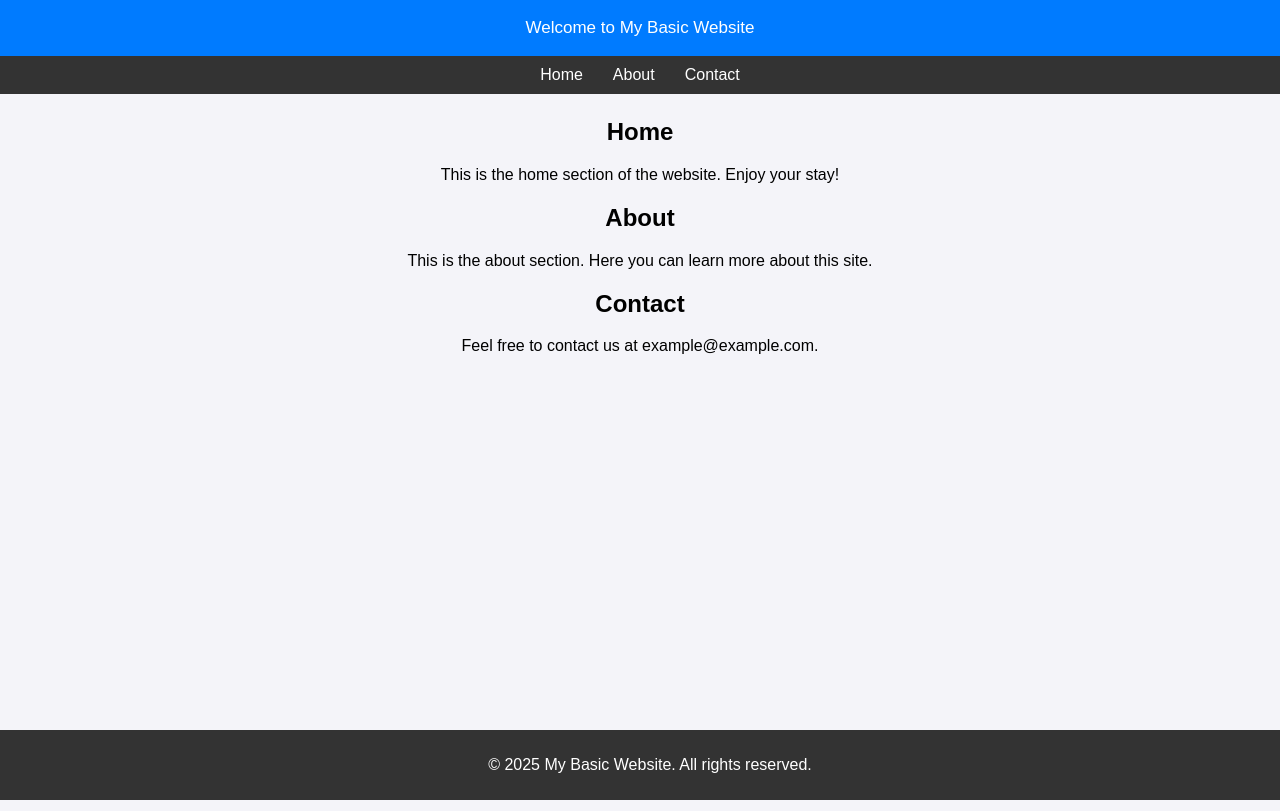
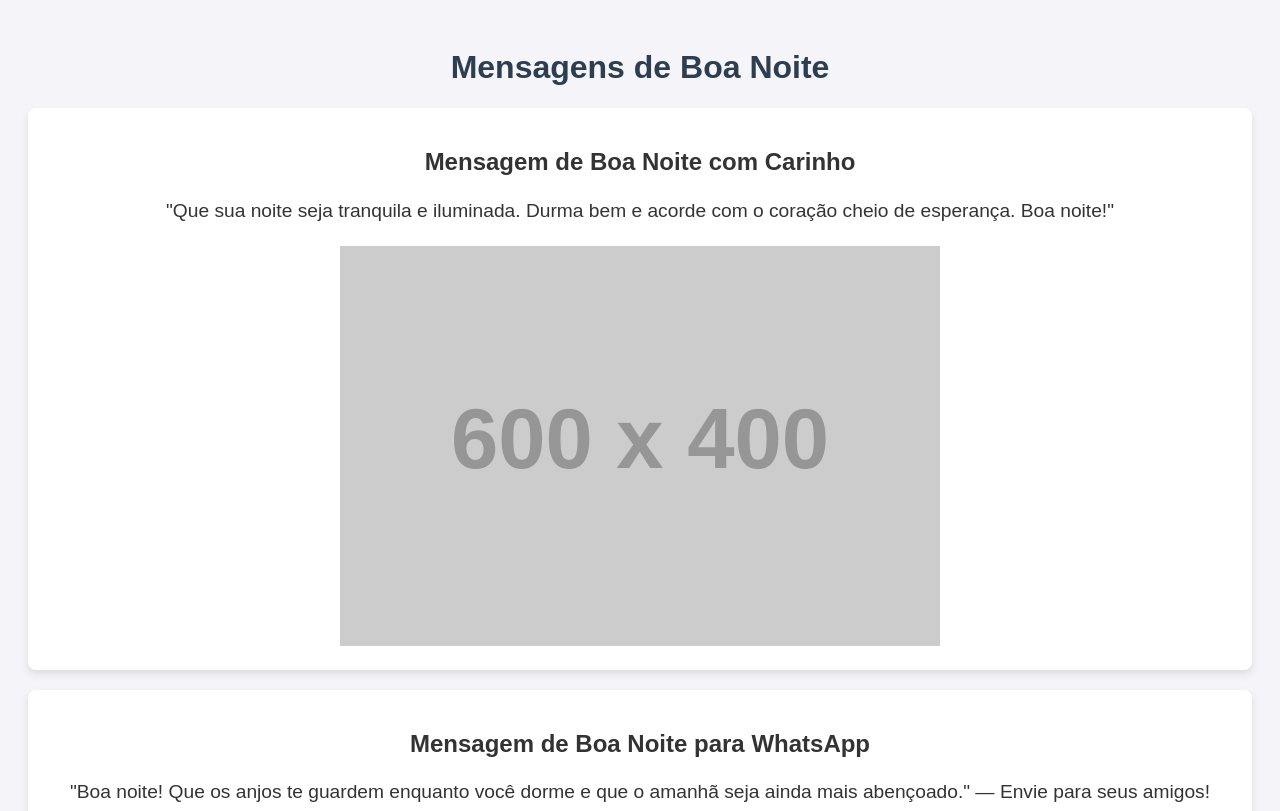
Before and after one commit to boanoitebr/mensagem-de-boa-noite, a plain HTML site: page index.html in a window 1280 px wide. Shown: the top 811 px of the page. Drawn offline with Linux system fonts and the light colour scheme; placeholder pictures from the web are drawn by us.

Commit message:
Update index.html

```diff
--- a/index.html
+++ b/index.html
@@ -1,84 +1,93 @@
-<!DOCTYPE html>
-<html lang="en">
+ <!DOCTYPE html>
+<html lang="pt-BR">
 <head>
     <meta charset="UTF-8">
     <meta name="viewport" content="width=device-width, initial-scale=1.0">
-    <title>Basic HTML Website</title>
+    <title>Mensagem de Boa Noite</title>
     <style>
         body {
             font-family: Arial, sans-serif;
-            margin: 0;
-            padding: 0;
-            background-color: #f4f4f9 ;
+            background-color: #f4f4f9;
+            color: #333;
+            text-align: center;
+            padding: 20px;
         }
-        header {
-            background: #007BFF;
-            color: white;
-            padding: 1px 0px;
-            text-align: center;
-            font-size: 17px;
-
-
-
-
+        h1 {
+            color: #2c3e50;
         }
-        nav {
-            background: #333;
-            color: white;
-            display: flex;
-            justify-content: center;
-            padding: 10px;
+        .message-container {
+            background-color: #ffffff;
+            padding: 20px;
+            border-radius: 8px;
+            box-shadow: 0 4px 8px rgba(0, 0, 0, 0.1);
+            margin-top: 20px;
         }
-        nav a {
-            color: white;
-            margin: 0 15px;
-            text-decoration: none;
+        .message {
+            font-size: 1.2em;
+            line-height: 1.6;
         }
-        nav a:hover {
-            text-decoration: underline;
+        .message img {
+            width: 100%;
+            max-width: 400px;
+            border-radius: 8px;
+            margin-top: 20px;
         }
-        main {
-
-            padding: 4px 20px;
-            text-align: center;
-        }
-        footer {
-            background: #333;
-            color: white;
-            text-align: center;
-            padding: 10px;
-            position: fixed;
-            width: 100%;
-            bottom: 0;
+        .footer {
+            margin-top: 40px;
+            font-size: 0.9em;
+            color: #7f8c8d;
         }
     </style>
 </head>
 <body>
-    <header > <p>Welcome to My Basic Website </p>
+    <h1>Mensagens de Boa Noite</h1>
 
+    <!-- Message with Love -->
+    <div class="message-container">
+        <h2>Mensagem de Boa Noite com Carinho</h2>
+        <p class="message">"Que sua noite seja tranquila e iluminada. Durma bem e acorde com o coração cheio de esperança. Boa noite!"</p>
+        <img src="https://via.placeholder.com/600x400/8e44ad/ffffff?text=Boa+Noite+Com+Carinho" alt="Mensagem de Boa Noite com Carinho">
+    </div>
 
-    </header>
-    <nav>
-        <a href="#home">Home</a>
-        <a href="#about">About</a>
-        <a href="#contact">Contact</a>
-    </nav>
-    <main>
-        <section id="home">
-            <h2>Home</h2>
-            <p>This is the home section of the website. Enjoy your stay!</p>
-        </section>
-        <section id="about">
-            <h2>About</h2>
-            <p>This is the about section. Here you can learn more about this site.</p>
-        </section>
-        <section id="contact">
-            <h2>Contact</h2>
-            <p>Feel free to contact us at example@example.com.</p>
-        </section>
-    </main>
-    <footer>
-        <p>&copy; 2025 My Basic Website. All rights reserved.</p>
-    </footer>
+    <!-- Message for WhatsApp -->
+    <div class="message-container">
+        <h2>Mensagem de Boa Noite para WhatsApp</h2>
+        <p class="message">"Boa noite! Que os anjos te guardem enquanto você dorme e que o amanhã seja ainda mais abençoado." — Envie para seus amigos!</p>
+        <img src="https://via.placeholder.com/600x400/2c3e50/ffffff?text=Boa+Noite+para+WhatsApp" alt="Mensagem de Boa Noite para WhatsApp">
+    </div>
+
+    <!-- Message with God -->
+    <div class="message-container">
+        <h2>Mensagem de Boa Noite com Deus</h2>
+        <p class="message">"Que Deus abençoe a sua noite e traga muita paz para o seu coração. Boa noite com Deus!"</p>
+        <img src="https://via.placeholder.com/600x400/3498db/ffffff?text=Boa+Noite+Com+Deus" alt="Mensagem de Boa Noite com Deus">
+    </div>
+
+    <!-- Message with Wisdom -->
+    <div class="message-container">
+        <h2>Mensagem de Boa Noite com Sabedoria</h2>
+        <p class="message">"A noite é o tempo para renovar suas energias e refletir sobre tudo que aconteceu. Dormir é um convite ao crescimento. Boa noite!"</p>
+        <img src="https://via.placeholder.com/600x400/1abc9c/ffffff?text=Boa+Noite+Com+Sabedoria" alt="Mensagem de Boa Noite com Sabedoria">
+    </div>
+
+    <!-- Message with Different Tone -->
+    <div class="message-container">
+        <h2>Mensagem de Boa Noite Diferente</h2>
+        <p class="message">"Mesmo nas noites mais escuras, lembre-se que as estrelas sempre brilham. Boa noite e que a luz da sua fé te guie!"</p>
+        <img src="https://via.placeholder.com/600x400/e74c3c/ffffff?text=Boa+Noite+Diferente" alt="Mensagem de Boa Noite Diferente">
+    </div>
+
+    <!-- Message from God with Beautiful Image -->
+    <div class="message-container">
+        <h2>Mensagem de Boa Noite de Deus</h2>
+        <p class="message">"Boa noite! Que Deus te cubra com seu manto de proteção e te dê uma noite de descanso profundo e reparador." — Envie para aqueles que você ama!</p>
+        <img src="https://via.placeholder.com/600x400/9b59b6/ffffff?text=Boa+Noite+Deus" alt="Mensagem de Boa Noite de Deus">
+    </div>
+
+    <!-- Footer -->
+    <div class="footer">
+        <p>&copy; 2025 Mensagens de Boa Noite. Todos os direitos reservados.</p>
+    </div>
+
 </body>
 </html>
```
